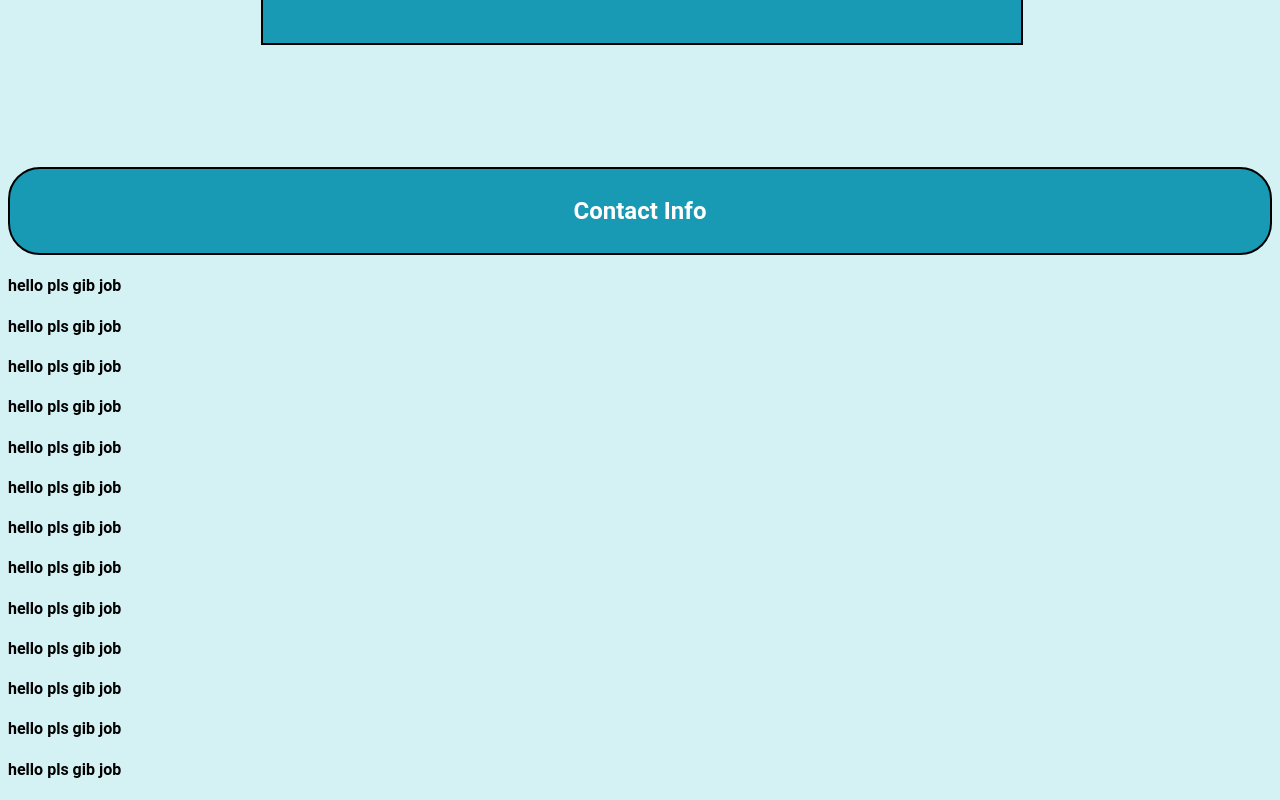
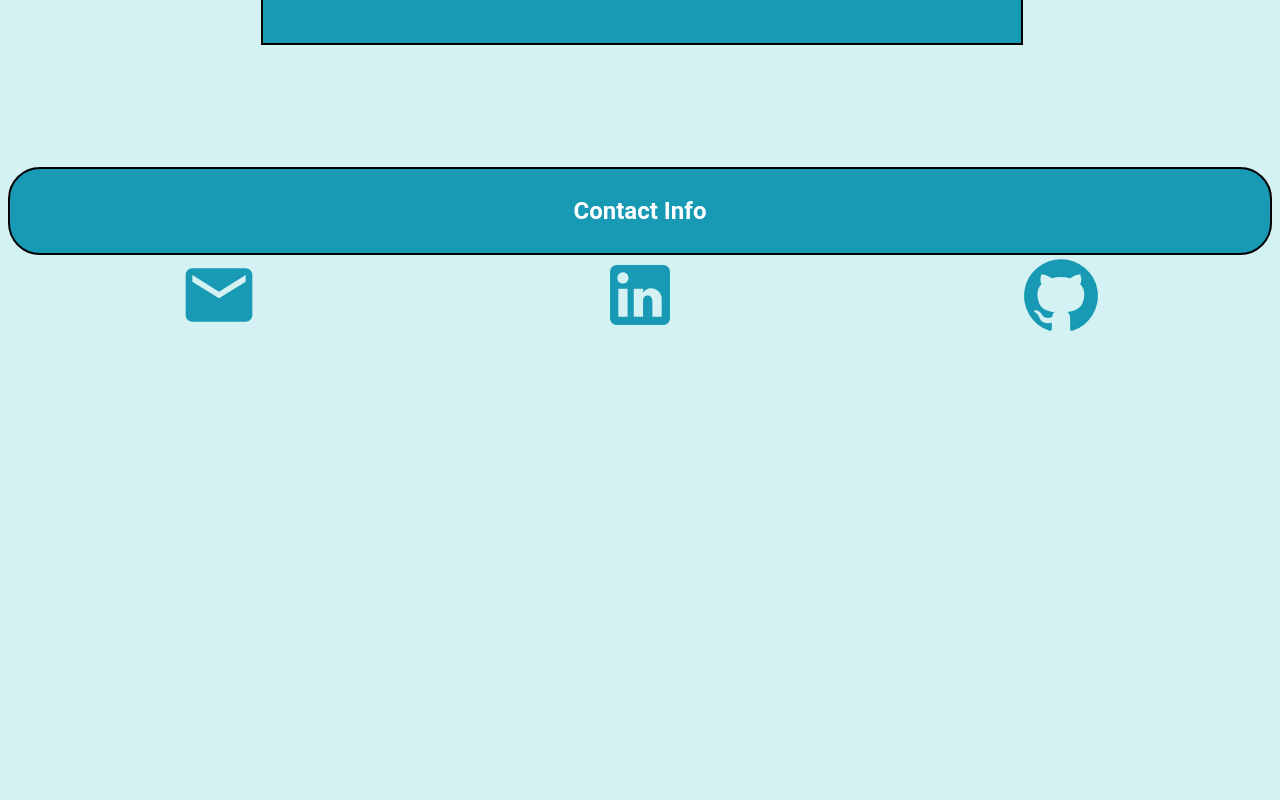
Before and after one commit to iamcrjones/my-portfolio, a React (Create React App) app: page / in a window 1280 px wide. Shown: the part 1776-2576 px from the top of the page. After the commit the page ends 2123 px from the top, so only its background shows below. Built offline with nearby package versions, Linux system fonts and the light colour scheme.

Commit message:
contact icons with links

```diff
--- a/package.json
+++ b/package.json
@@ -5,6 +5,7 @@
   "dependencies": {
     "@emotion/react": "^11.9.0",
     "@emotion/styled": "^11.8.1",
+    "@mui/icons-material": "^5.8.4",
     "@mui/material": "^5.8.2",
     "@mui/styled-engine-sc": "^5.8.0",
     "@testing-library/jest-dom": "^4.2.4",
--- a/src/components/Contact.js
+++ b/src/components/Contact.js
@@ -1,3 +1,8 @@
+import MailIcon from '@mui/icons-material/Mail';
+import GitHubIcon from '@mui/icons-material/GitHub';
+import LinkedInIcon from '@mui/icons-material/LinkedIn';
+import { Link } from '@mui/material';
+
 const Contact = () => {
     return(
         <>
@@ -5,20 +10,11 @@ const Contact = () => {
                 <div className="banner">
                     <h2>Contact Info</h2>
                 </div>
-                <h4>hello pls gib job</h4>
-                <h4>hello pls gib job</h4>
-                <h4>hello pls gib job</h4>
-                <h4>hello pls gib job</h4>
-                <h4>hello pls gib job</h4>
-                <h4>hello pls gib job</h4>
-                <h4>hello pls gib job</h4>
-                <h4>hello pls gib job</h4>
-                <h4>hello pls gib job</h4>
-                <h4>hello pls gib job</h4>
-                <h4>hello pls gib job</h4>
-                <h4>hello pls gib job</h4>
-                <h4>hello pls gib job</h4>
-
+                <div className="iconContainer">
+                    <Link href="mailto:iamcrjones@gmail.com?subject=SendMail&body=Description" target="_blank"><MailIcon sx={{ fontSize: 80 }}/></Link>
+                    <Link href="https://www.linkedin.com/in/iamcrjones/" rel="noreferrer" target="_blank"><LinkedInIcon sx={{ fontSize: 80 }}/></Link>
+                    <Link href="https://github.com/iamcrjones" rel="noreferrer" target="_blank"><GitHubIcon sx={{ fontSize: 80 }}/></Link>
+                </div>
             </div>
         </>
     )
--- a/src/styled/Global.style.js
+++ b/src/styled/Global.style.js
@@ -27,6 +27,9 @@ const GlobalStyles = createGlobalStyle`
     }
     .MuiToolbar-root {
         background-color: ${pallet.color3}
+    }
+    .MuiSvgIcon-root {
+        color: ${pallet.color3};
     }
     body {
         background-color: ${pallet.color1};
@@ -155,5 +158,9 @@ const GlobalStyles = createGlobalStyle`
         text-decoration: none;
         background-color: ${pallet.color4};
     }
+    .iconContainer {
+        display: flex;
+        justify-content: space-around;
+    }
 `
 export default GlobalStyles;
```
Also changed, not shown: 1 other file (tests, documents, lock files or other folders).
